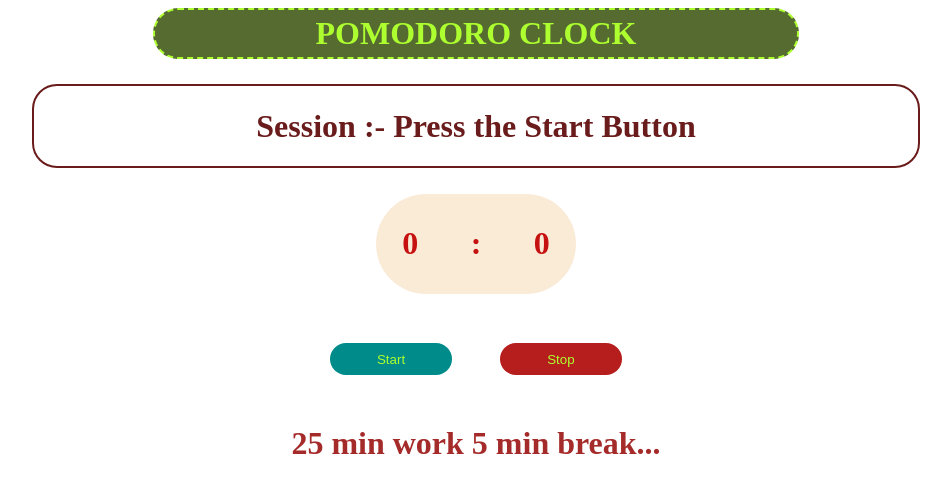
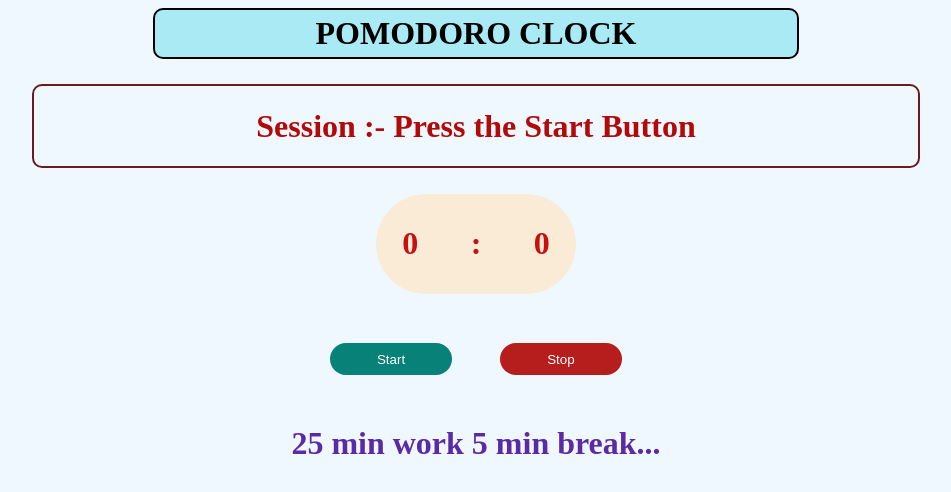
Before and after one commit to abskvrma/pomodoro, a plain HTML site: page index.html in a window 1280 px wide. Shown: the whole page, without its empty margins (164-1115 px from the left). Drawn offline with Linux system fonts and the light colour scheme.

Commit message:
final commit

```diff
--- a/style.css
+++ b/style.css
@@ -1,31 +1,33 @@
+body{
+    background-color: aliceblue;
+}
 .heading{
-    color: greenyellow;
-    background-color: darkolivegreen;
+    color: #000;
+    background-color: rgba(124, 225, 239, 0.6);
     margin: 0 auto;
-    border: 2px dashed;
-    border-radius: 25px;
+    border: 2px solid;
+    border-radius: 10px;
     text-align: center;
     padding: 5px;
     width: 50%;
 
 }
 .session-head{
-    color: rgb(106, 27, 27);
+    color: rgb(178, 9, 9);
     border: 2px solid rgb(106, 27, 27);
-    border-radius: 25px;
+    border-radius: 10px;
     width: 70%;
     height: 80px;
    margin: 2% auto;
    display: flex;
    justify-content: center;
 }
-
 .timer{
     width: 200px;
     height: 100px;
     display: flex;
     justify-content: space-around;
-    border-radius: 100px;
+    border-radius: 50px;
     margin: 0 auto;
 
     background-color:antiquewhite;
@@ -38,8 +40,8 @@
     width: 10%;
     height: 2rem;
     border: 0;
-    color: greenyellow;
-    background-color: darkcyan;
+    color: #fff;
+    background-color: #088178;
     border-radius: 25px;
     margin: 2%;
 }
@@ -47,7 +49,7 @@
     width: 10%;
     height: 2rem;
     border: 0;
-    color: greenyellow;
+    color: #fff;
     background-color: rgb(182, 29, 29);
     border-radius: 25px;
     margin: 2%;
@@ -59,6 +61,5 @@
 }
 #todo{
     text-align: center;
-    color: brown;
-
+    color: rgb(91, 42, 165);
 }
```
Also changed, not shown: index.html (+0 -4 lines), script.js (+0 -20 lines).
